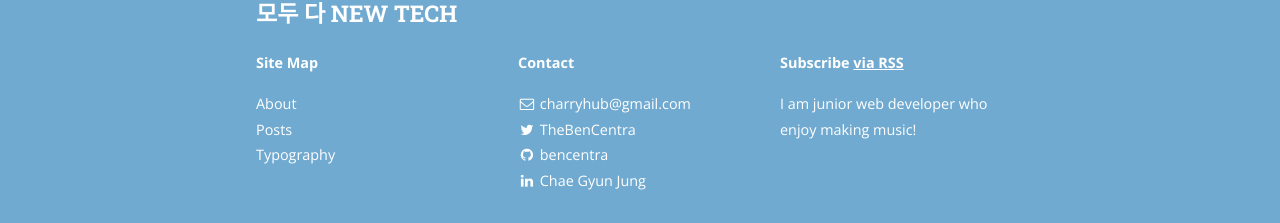
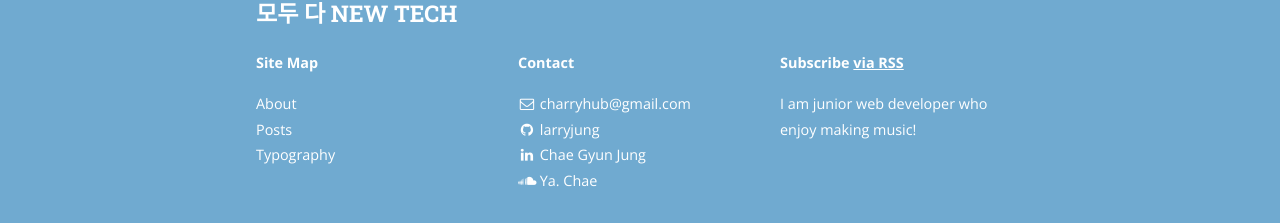
Before and after one commit to LarryJung/larryjung.github.io, a Jekyll site: the page built from index.html, in a window 1280 px wide. Shown: the part 1975-2198 px from the top of the page. Built offline with Jekyll 4.4.1, drawn with Linux system fonts in a browser that asks for light colours; nearby versions of some CDN libraries; the list of posts is cut into pages by our own code.

Commit message:
Modified config

```diff
--- a/_config.yml
+++ b/_config.yml
@@ -73,7 +73,7 @@ social:
   - name: Twitter
     icon: twitter
     username: TheBenCentra
-    url: https://twitter.com/TheBenCentra
+    url:
     desc: Follow me on Twitter
     share: true
 
@@ -86,7 +86,7 @@ social:
 
   - name: GitHub
     icon: github
-    username: bencentra
+    username: larryjung
     url: https://github.com/larryjung
     desc: Fork me on GitHub
     share: false
@@ -128,10 +128,10 @@ social:
 
   - name: SoundCloud
     icon: soundcloud
-    username:
-    url:
+    username: Ya. Chae
+    url: https://soundcloud.com/upm
     desc: Follow me on SoundCloud
-    share: false
+    share: true
 
   - name: Tumblr
     icon: tumblr
```
